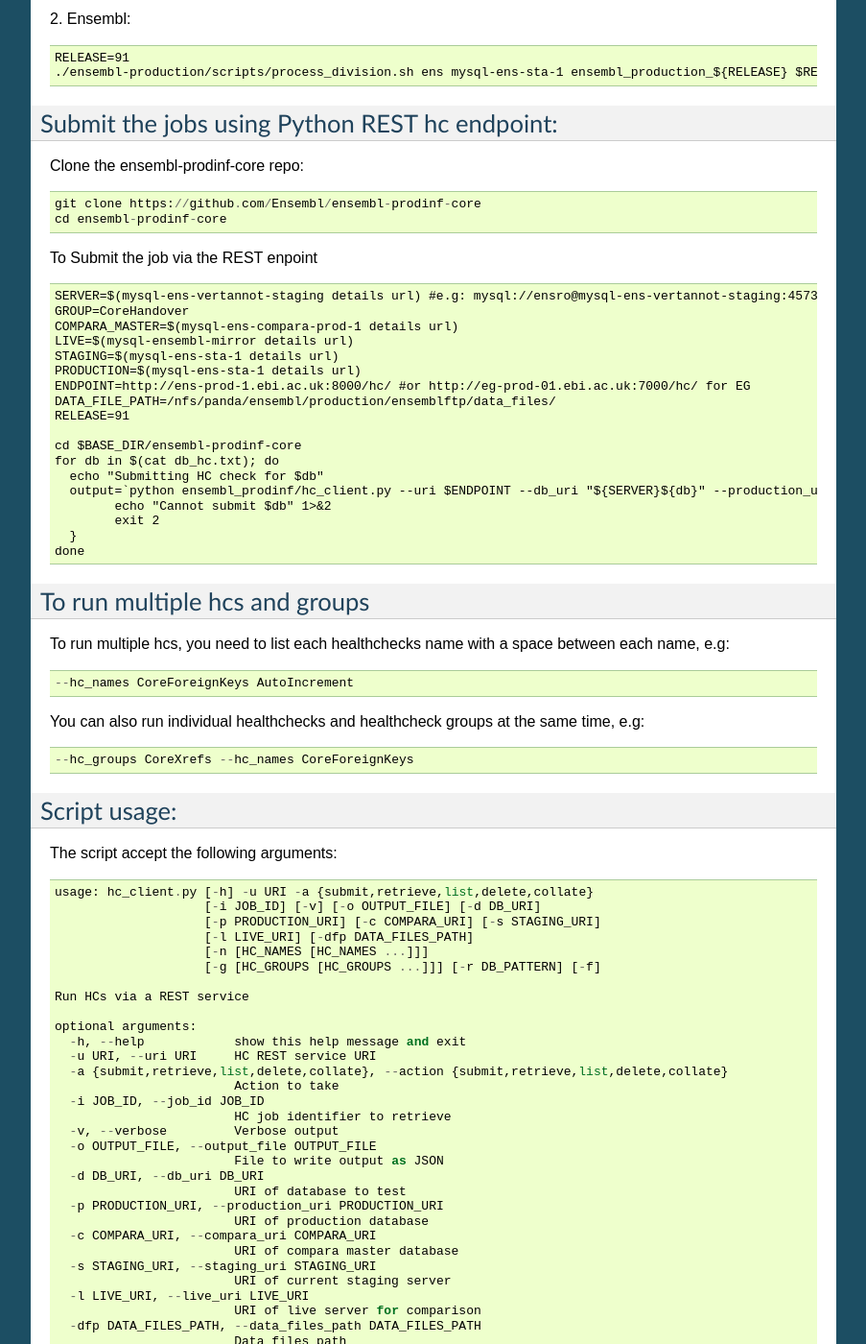
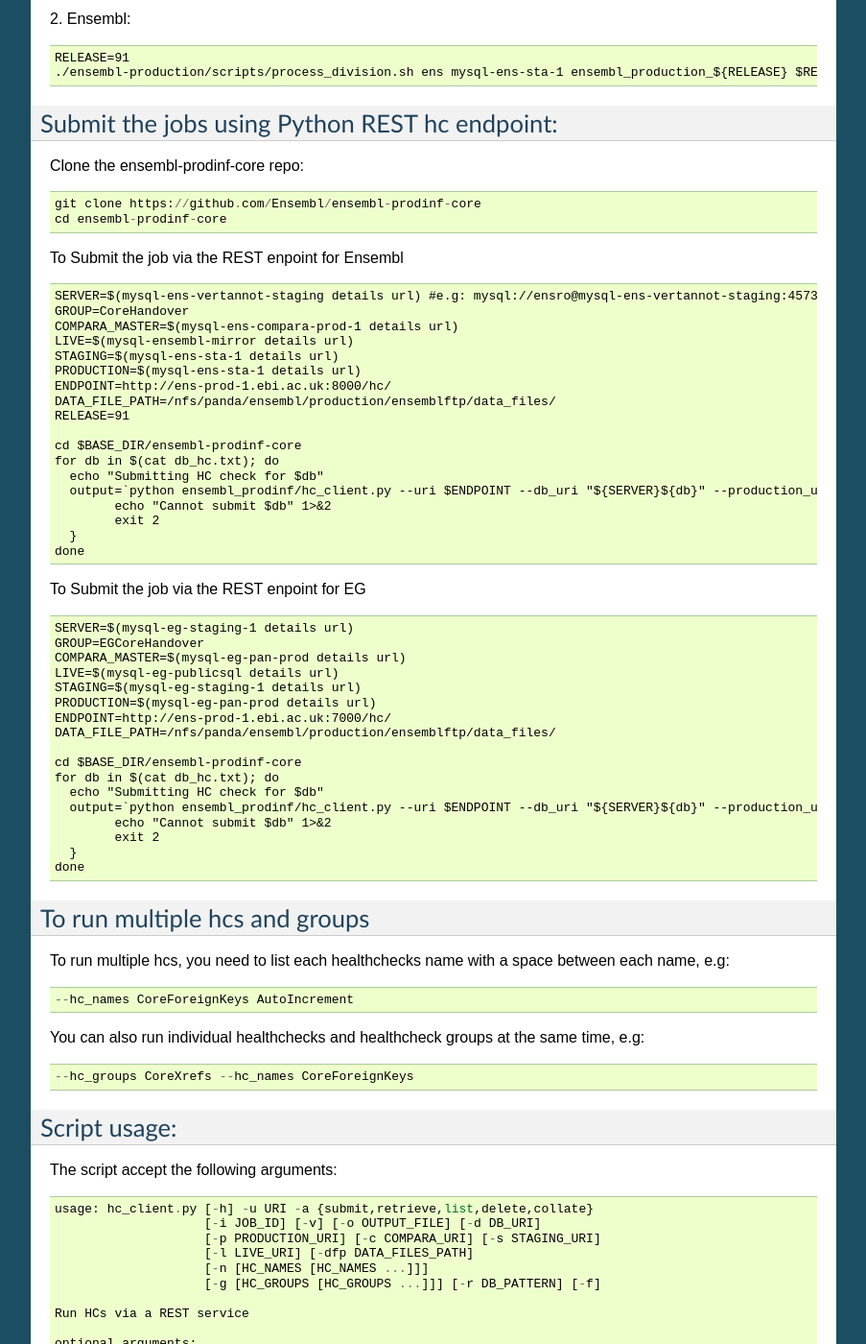
Before and after one commit to Ensembl/ensembl-prodinf-datachecks, a Sphinx documentation site: the page built from docs/bulk_hc_submission.rst, in a window 1280 px wide and 1400 px high, scrolled down 693 px. Shown: the whole window at 96% size, without its empty margins (198-1101 px from the left). Built offline with Sphinx 7.4.7, drawn with Linux system fonts in a browser that asks for light colours.

Commit message:
Added commands for EG

```diff
--- a/docs/bulk_hc_submission.rst
+++ b/docs/bulk_hc_submission.rst
@@ -47,7 +47,7 @@
   git clone https://github.com/Ensembl/ensembl-prodinf-core
   cd ensembl-prodinf-core
 
-To Submit the job via the REST enpoint
+To Submit the job via the REST enpoint for Ensembl
 ::
 
   SERVER=$(mysql-ens-vertannot-staging details url) #e.g: mysql://ensro@mysql-ens-vertannot-staging:4573/
@@ -56,7 +56,7 @@
   LIVE=$(mysql-ensembl-mirror details url)
   STAGING=$(mysql-ens-sta-1 details url)
   PRODUCTION=$(mysql-ens-sta-1 details url)
-  ENDPOINT=http://ens-prod-1.ebi.ac.uk:8000/hc/ #or http://eg-prod-01.ebi.ac.uk:7000/hc/ for EG
+  ENDPOINT=http://ens-prod-1.ebi.ac.uk:8000/hc/
   DATA_FILE_PATH=/nfs/panda/ensembl/production/ensemblftp/data_files/
   RELEASE=91
 
@@ -64,6 +64,27 @@
   for db in $(cat db_hc.txt); do
     echo "Submitting HC check for $db"
     output=`python ensembl_prodinf/hc_client.py --uri $ENDPOINT --db_uri "${SERVER}${db}" --production_uri "${PRODUCTION}ensembl_production_${RELEASE}" --staging_uri $STAGING --live_uri $LIVE --compara_uri "${COMPARA_MASTER}ensembl_compara_master" --hc_groups $GROUP --data_files_path $DATA_FILE_PATH  --action submit` || {
+          echo "Cannot submit $db" 1>&2
+          exit 2
+    }
+  done
+
+To Submit the job via the REST enpoint for EG
+::
+
+  SERVER=$(mysql-eg-staging-1 details url)
+  GROUP=EGCoreHandover
+  COMPARA_MASTER=$(mysql-eg-pan-prod details url)
+  LIVE=$(mysql-eg-publicsql details url)
+  STAGING=$(mysql-eg-staging-1 details url)
+  PRODUCTION=$(mysql-eg-pan-prod details url)
+  ENDPOINT=http://ens-prod-1.ebi.ac.uk:7000/hc/
+  DATA_FILE_PATH=/nfs/panda/ensembl/production/ensemblftp/data_files/
+
+  cd $BASE_DIR/ensembl-prodinf-core
+  for db in $(cat db_hc.txt); do
+    echo "Submitting HC check for $db"
+    output=`python ensembl_prodinf/hc_client.py --uri $ENDPOINT --db_uri "${SERVER}${db}" --production_uri "${PRODUCTION}ensembl_production" --staging_uri $STAGING --live_uri $LIVE --compara_uri "${COMPARA_MASTER}ensembl_compara_master" --hc_groups $GROUP --data_files_path $DATA_FILE_PATH  --action submit` || {
           echo "Cannot submit $db" 1>&2
           exit 2
     }
```
